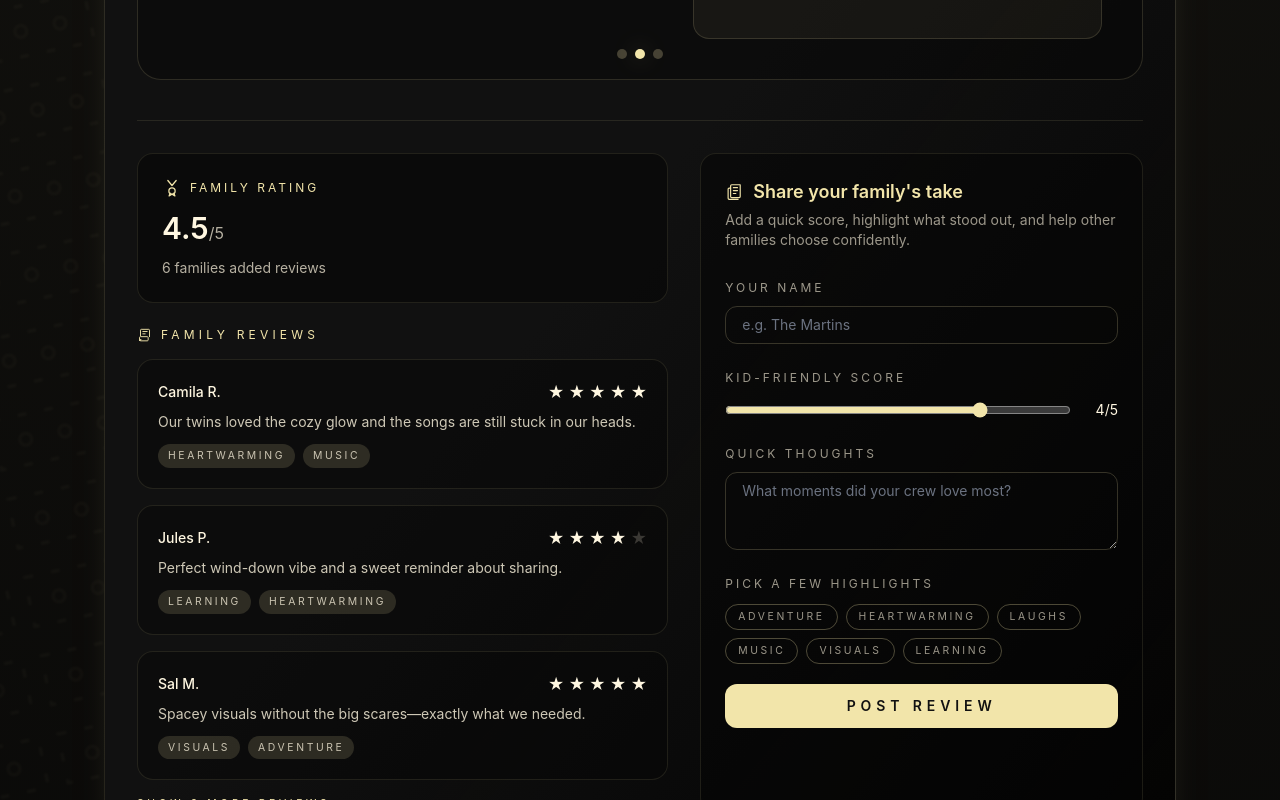
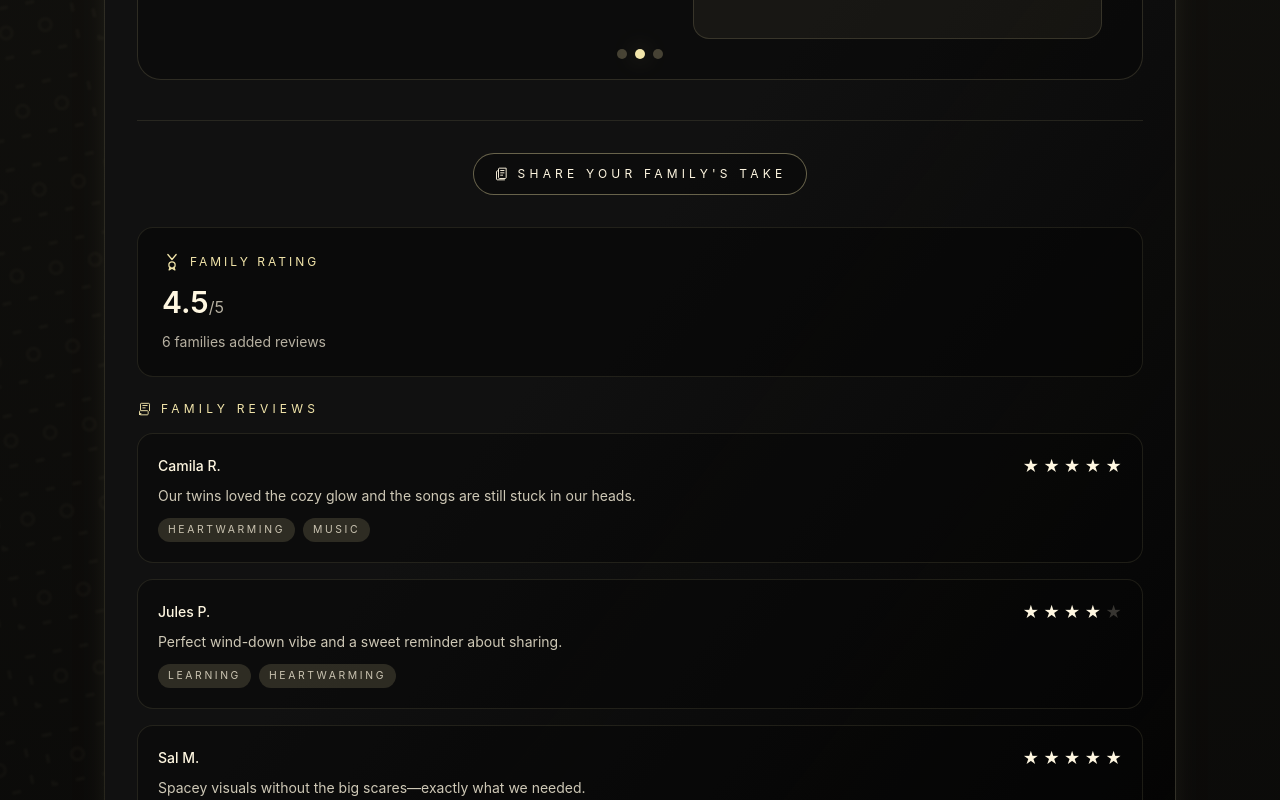
Before and after one commit to xavierchen0/cw-famjam-demo, a React (Vite) app: page / in a window 1280 px wide. Shown: the part 1100-1900 px from the top of the page. Built offline with nearby package versions, Linux system fonts and the light colour scheme.

Commit message:
feat: add collapsible, hidden and moving review card

```diff
--- a/src/App.jsx
+++ b/src/App.jsx
@@ -1,4 +1,5 @@
 import { useEffect, useMemo, useState } from "react";
+import { AnimatePresence, motion } from "framer-motion";
 import logo from "./assset/cw_logo.svg";
 
 const IconSpark = ({ className }) => (
@@ -598,9 +599,11 @@ function PlaylistCard({
   const topReviews = playlist.reviews.slice(0, topReviewCount);
   const extraReviews = playlist.reviews.slice(topReviewCount);
   const [showAllReviews, setShowAllReviews] = useState(false);
+  const [isFormOpen, setIsFormOpen] = useState(false);
   const remainingCount = extraReviews.length;
   const hasExtraReviews = remainingCount > 0;
   const remainingLabel = remainingCount === 1 ? "review" : "reviews";
+  const formId = `${playlist.id}-review-form`;
 
   return (
     <section className="group rounded-3xl border border-brand-gold/15 bg-gradient-to-br from-brand-ink via-brand-ink to-black/70 p-8 shadow-[0_25px_45px_-35px_rgba(242,229,170,0.55)] transition-all duration-500 hover:-translate-y-1 hover:border-brand-gold/40 hover:shadow-glow">
@@ -642,8 +645,27 @@ function PlaylistCard({
         <FilmCarousel films={playlist.films} />
       </div>
 
-      <div className="mt-10 grid gap-8 border-t border-brand-gold/10 pt-8 lg:grid-cols-[1.2fr_1fr]">
-        <div>
+      <div className="mt-10 border-t border-brand-gold/10 pt-8">
+        <div className="flex justify-center">
+          <button
+            type="button"
+            onClick={() => setIsFormOpen((previous) => !previous)}
+            className="flex items-center gap-2 rounded-full border border-brand-gold/40 bg-brand-black/40 px-5 py-3 text-xs uppercase tracking-[0.35em] text-brand-cream transition hover:border-brand-gold/80 hover:text-brand-gold"
+            aria-expanded={isFormOpen}
+            aria-controls={formId}
+          >
+            <IconNote className="h-4 w-4" />
+            {isFormOpen ? "Hide review form" : "Share your family's take"}
+          </button>
+        </div>
+
+        <motion.div
+          layout
+          className={`mt-8 grid gap-8 ${
+            isFormOpen ? "lg:grid-cols-[1.2fr_1fr]" : ""
+          }`}
+        >
+          <motion.div layout>
             <div className="flex flex-col gap-3 rounded-2xl border border-brand-gold/10 bg-brand-black/50 p-6">
               <div className="flex items-center gap-2 text-brand-gold">
                 <IconMedal className="h-5 w-5" />
@@ -771,12 +793,22 @@ function PlaylistCard({
                 </button>
               )}
             </div>
-        </div>
+          </motion.div>
 
-        <div className="rounded-2xl border border-brand-gold/10 bg-brand-black/50 p-6">
+          <AnimatePresence initial={false} mode="wait">
+            {isFormOpen ? (
+              <motion.div
+                key="review-form"
+                layout
+                initial={{ opacity: 0, y: -16, scale: 0.98 }}
+                animate={{ opacity: 1, y: 0, scale: 1 }}
+                exit={{ opacity: 0, y: -12, scale: 0.98 }}
+                transition={{ duration: 0.28, ease: [0.22, 0.61, 0.36, 1] }}
+                className="rounded-2xl border border-brand-gold/10 bg-brand-black/50 p-6"
+              >
                 <div className="flex items-center gap-2 text-brand-gold">
                   <IconNote className="h-5 w-5" />
-            <h3 className="text-lg font-semibold">
+                  <h3 className="text-lg font-semibold text-brand-gold">
                     Share your family&apos;s take
                   </h3>
                 </div>
@@ -789,8 +821,12 @@ function PlaylistCard({
                   className="mt-6 space-y-5"
                   onSubmit={(event) => {
                     event.preventDefault();
-              onSubmitReview(playlist.id);
+                    const didSubmit = onSubmitReview(playlist.id);
+                    if (didSubmit) {
+                      setIsFormOpen(false);
+                    }
                   }}
+                  id={formId}
                 >
                   <label className="block">
                     <span className="text-xs uppercase tracking-[0.25em] text-brand-cream/60">
@@ -894,7 +930,10 @@ function PlaylistCard({
                     Post Review
                   </button>
                 </form>
-        </div>
+              </motion.div>
+            ) : null}
+          </AnimatePresence>
+        </motion.div>
       </div>
     </section>
   );
@@ -933,7 +972,7 @@ export default function App() {
   const handleSubmitReview = (playlistId) => {
     const draft = drafts[playlistId];
     if (!draft?.name || !draft?.comment || !draft?.rating) {
-      return;
+      return false;
     }
 
     const newReview = {
@@ -955,6 +994,8 @@ export default function App() {
       ...prev,
       [playlistId]: { name: "", rating: 4, comment: "", keywords: [] },
     }));
+
+    return true;
   };
 
   return (
```
Lines whose indentation alone changed are shown as unchanged.
